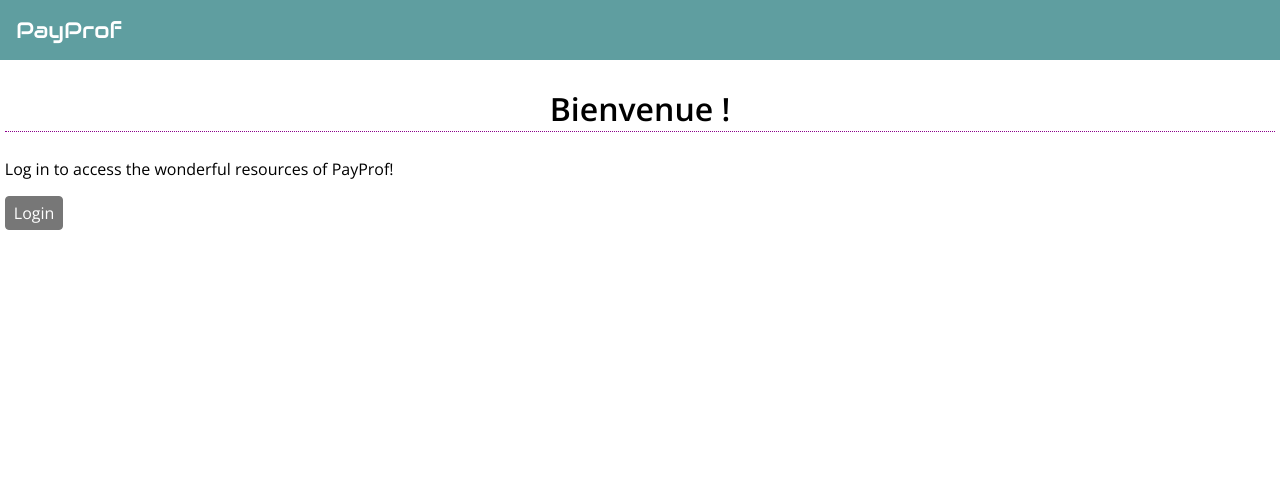
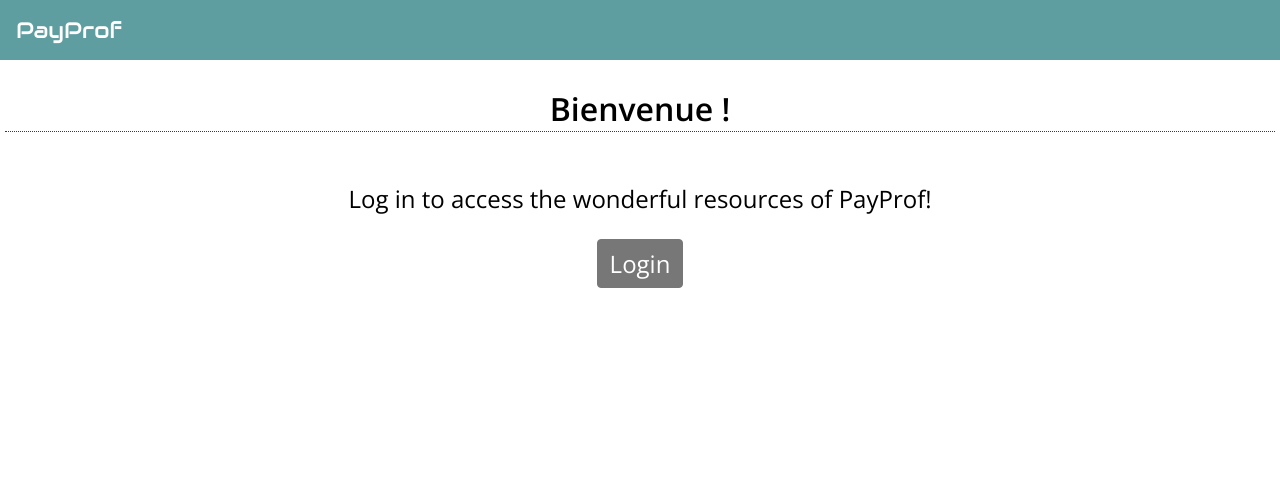
Before and after one commit to jmarcm/payprof, a Flask app: template templates/index.html in a window 1280 px wide. Shown: the top 487 px of the page. Run offline with Flask 2, Linux system fonts and the light colour scheme; the template is opened without the code that fills it: values that come from a table or form of the project are taken from there, others are empty; data comes from the database, SQL or seed files in the repository.

Commit message:
Update style

```diff
--- a/static/css/main.css
+++ b/static/css/main.css
@@ -274,7 +274,7 @@ nav a {
 
 #all-courses {
     display: grid;
-    grid-gap: 1em;
+    grid-gap: 1em 2em;
 }
 
 #all-courses .btn {
@@ -293,7 +293,14 @@ nav a {
     grid-row-gap: 0.4em;
 }
 
-
+#welcome-anonymous {
+    display: flex;
+    flex-direction: column;
+    align-items: center;
+    padding: 0 2em;
+    font-size: large;
+    text-align: center;
+}
 
 @media (min-width: 992px) {
     #all-courses {
@@ -302,7 +309,7 @@ nav a {
     }
 
     #all-courses li {
-        flex-basis: 10em;
+        flex-basis: 15em;
     }
 
     #amount-due {
@@ -319,6 +326,10 @@ nav a {
 
     .unpaid-sessions {
         grid-template-columns: auto;
+    }
+
+    #welcome-anonymous {
+        font-size: x-large;
     }
 }
 
```
